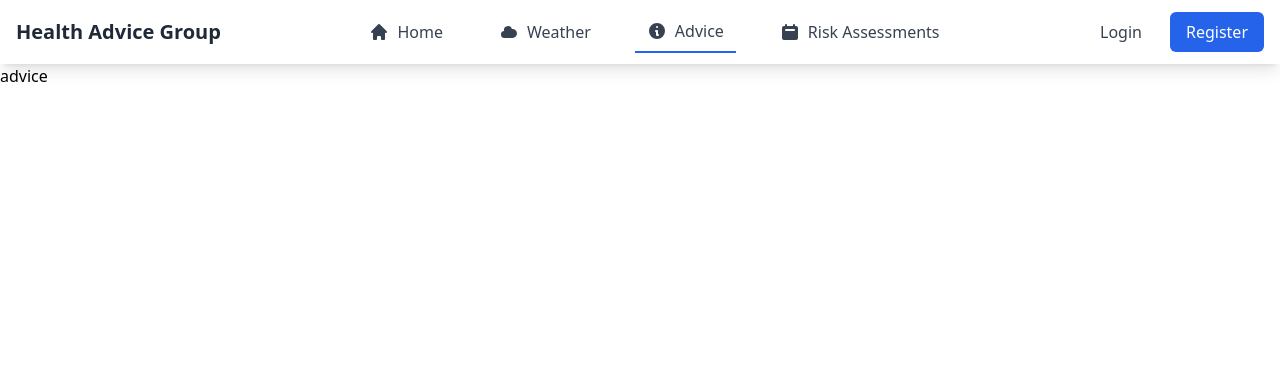
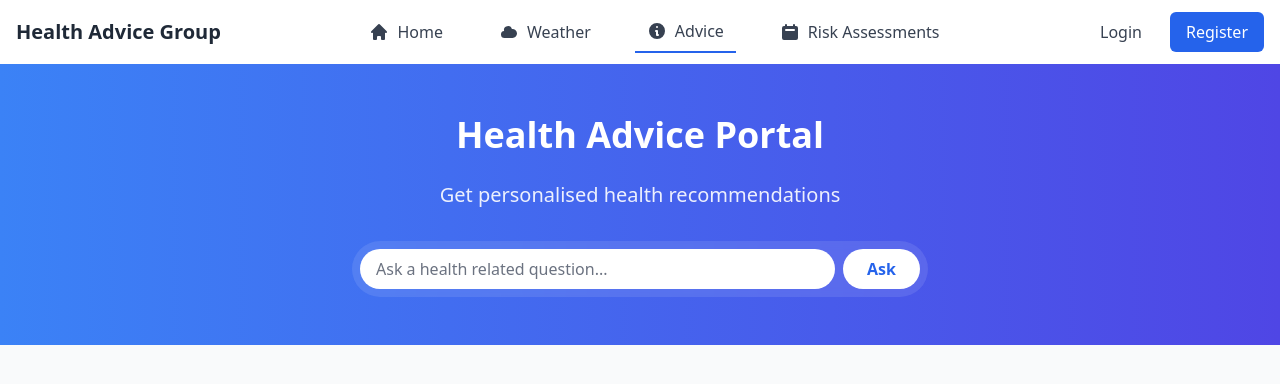
Before and after one commit to ZachFrankel/HealthAdviceGroup, a SvelteKit app: page /advice in a window 1280 px wide. Shown: the top 384 px of the page. Built offline with nearby package versions, Linux system fonts and the light colour scheme.

Commit message:
Completed advice page with functionality

```diff
--- a/package.json
+++ b/package.json
@@ -36,5 +36,8 @@
 		"typescript": "^5.0.0",
 		"typescript-eslint": "^8.20.0",
 		"vite": "^6.0.0"
+	},
+	"dependencies": {
+		"@google/generative-ai": "^0.21.0"
 	}
 }
--- a/src/routes/+page.svelte
+++ b/src/routes/+page.svelte
@@ -28,7 +28,7 @@
                     <svg class="h-8 w-8 text-green-600" fill="none" stroke="currentColor" viewBox="0 0 24 24"><path stroke-linecap="round" stroke-linejoin="round" stroke-width="2" d="M13 10V3L4 14h7v7l9-11h-7z"/></svg>
                 </div>
                 <div class="flex-grow">
-                    <h3 class="mb-4 text-2xl font-bold">Expert Advice</h3>
+                    <h3 class="mb-4 text-2xl font-bold">Advice</h3>
                     <p class="mb-4 text-gray-600">Access personalised health recommendations.</p>
                 </div>
                 <a href="/advice" class="mt-auto font-semibold text-green-600 hover:underline">Get Advice →</a>
--- a/src/routes/advice/+page.svelte
+++ b/src/routes/advice/+page.svelte
@@ -1 +1,74 @@
-<p>advice</p>
+<script lang="ts">
+    import { GoogleGenerativeAI } from '@google/generative-ai';
+
+    let result: string | null = null;
+    let query = '';
+    let loading = false;
+    let error = '';
+
+    async function getAdvice() {
+        loading = true;
+        error = '';
+        let prompt = `${query}, do not respond with markdown.`
+        try {
+            const genAI = new GoogleGenerativeAI(import.meta.env.VITE_GEMINI_API_KEY);
+            const model = genAI.getGenerativeModel({ model: "gemini-2.0-flash" });
+
+            if (!query.trim()) {
+                throw new Error('Please enter a query');
+            }
+
+            const response = await model.generateContent(prompt);
+            const text = response.response.text();
+            result = text;
+        } catch (err: any) {
+            error = err.message || 'An error occurred';
+            result = null;
+        } finally {
+            loading = false;
+        }
+    }
+</script>
+
+<main class="min-h-screen bg-gray-50">
+    <section class="relative bg-gradient-to-r from-blue-500 to-indigo-600 px-4 py-12 text-white">
+        <div class="mx-auto max-w-4xl text-center">
+            <h1 class="mb-6 text-4xl font-bold leading-tight">Health Advice Portal</h1>
+            <p class="mb-8 text-xl opacity-90">Get personalised health recommendations</p>
+
+            <div class="mx-auto max-w-xl">
+                <div class="flex gap-2 bg-white/10 backdrop-blur-sm p-2 rounded-full">
+                    <input
+                        type="text"
+                        bind:value={query}
+                        placeholder="Ask a health related question..."
+                        class="flex-1 rounded-full px-4 py-2 text-gray-800 border-0 focus:ring-2 focus:ring-blue-400"
+                        on:keydown={(e) => e.key === 'Enter' && getAdvice()}
+                    />
+                    <button
+                        on:click={getAdvice}
+                        class="rounded-full bg-white px-6 py-2 font-semibold text-blue-600 hover:bg-opacity-90 disabled:opacity-50 transition-all"
+                        disabled={loading}
+                    >
+                        {loading ? 'Thinking...' : 'Ask'}
+                    </button>
+                </div>
+            </div>
+        </div>
+    </section>
+
+    <section class="mx-auto max-w-7xl px-4 py-8 sm:px-6 lg:px-8">
+        {#if error}
+            <div class="rounded-2xl bg-red-50 p-6 text-red-700 shadow-lg">
+                <p class="font-semibold">{error}</p>
+            </div>
+        {:else if result}
+            <div class="rounded-2xl bg-white p-8 shadow-lg">
+                <h2 class="mb-6 text-2xl font-bold text-gray-800">Answer</h2>
+                <div class="prose max-w-none text-gray-600">
+                    {result}
+                </div>
+            </div>
+        {/if}
+    </section>
+</main>
```
Also changed, not shown: 1 other file (tests, documents, lock files or other folders).
